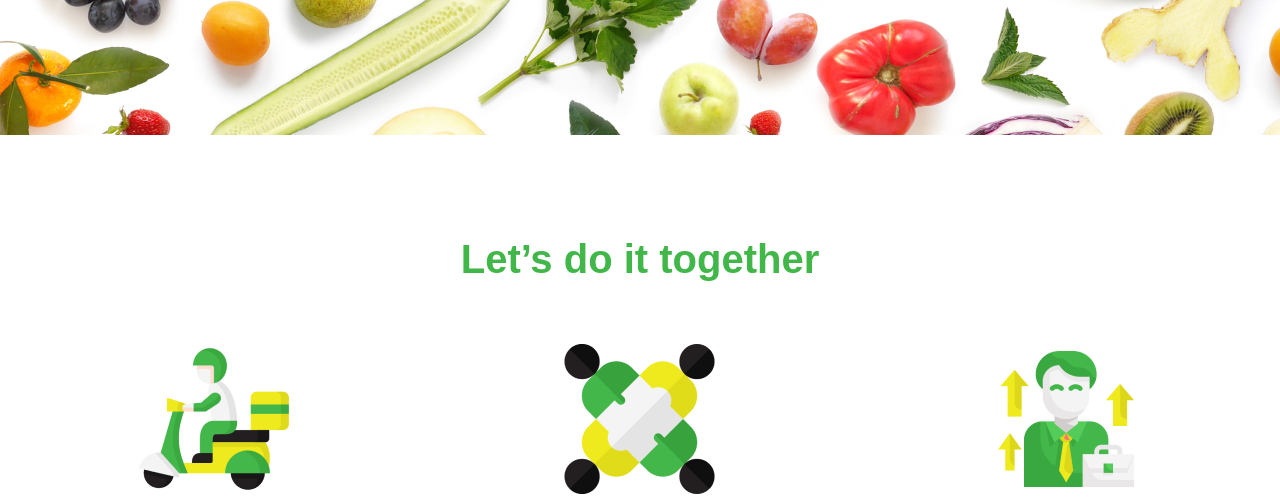
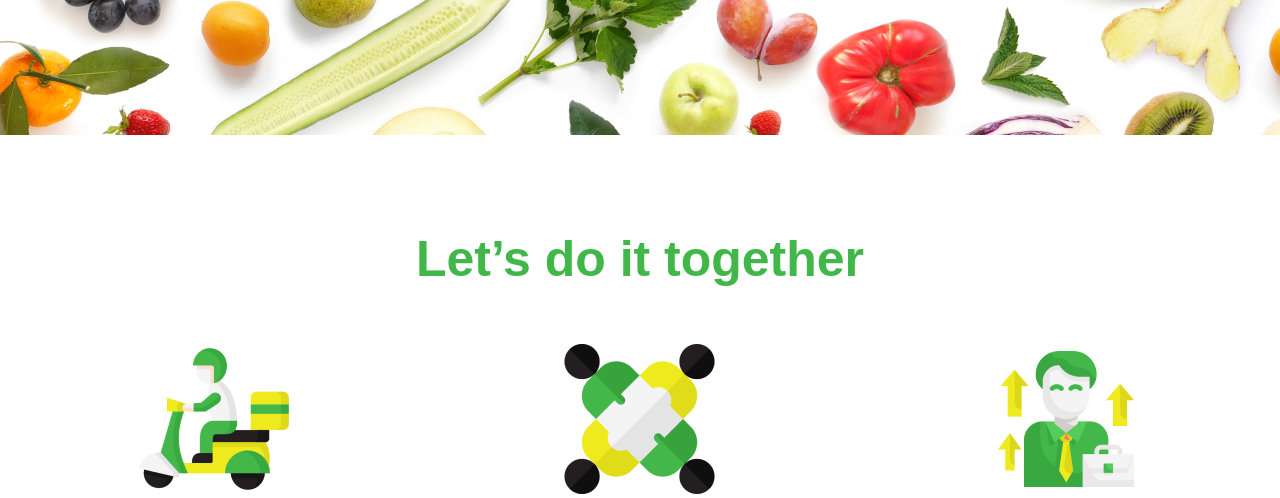
Before and after one commit to karanpalLN/karanpalLN, a PHP site: the page made by index.php in a window 1280 px wide. Shown: the part 655-1153 px from the top of the page. Run offline with PHP 8.4, Linux system fonts and the light colour scheme; some libraries are stand-ins or nearby versions; some web fonts are replaced.

Commit message:
again css updated

```diff
--- a/css/main.css
+++ b/css/main.css
@@ -12,9 +12,9 @@ h1 {
 h2 {
   font-style: normal;
   font-weight: bold;
-  font-size: 40px;
+  font-size: 50px;
   line-height: 49px;
-  color: #231F20;
+  color: pink;
   margin-bottom: 0; }
 
 h3 {
```
